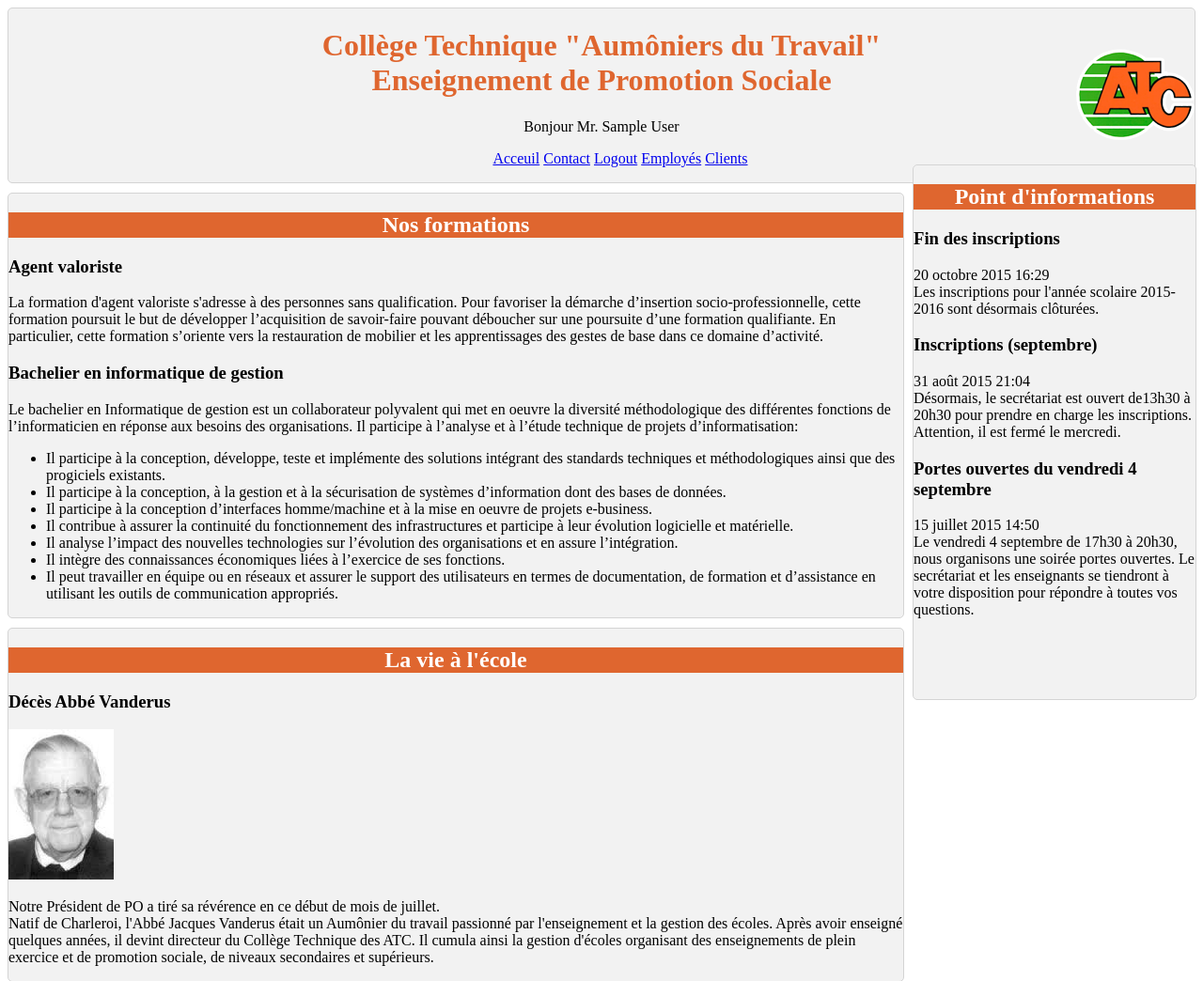
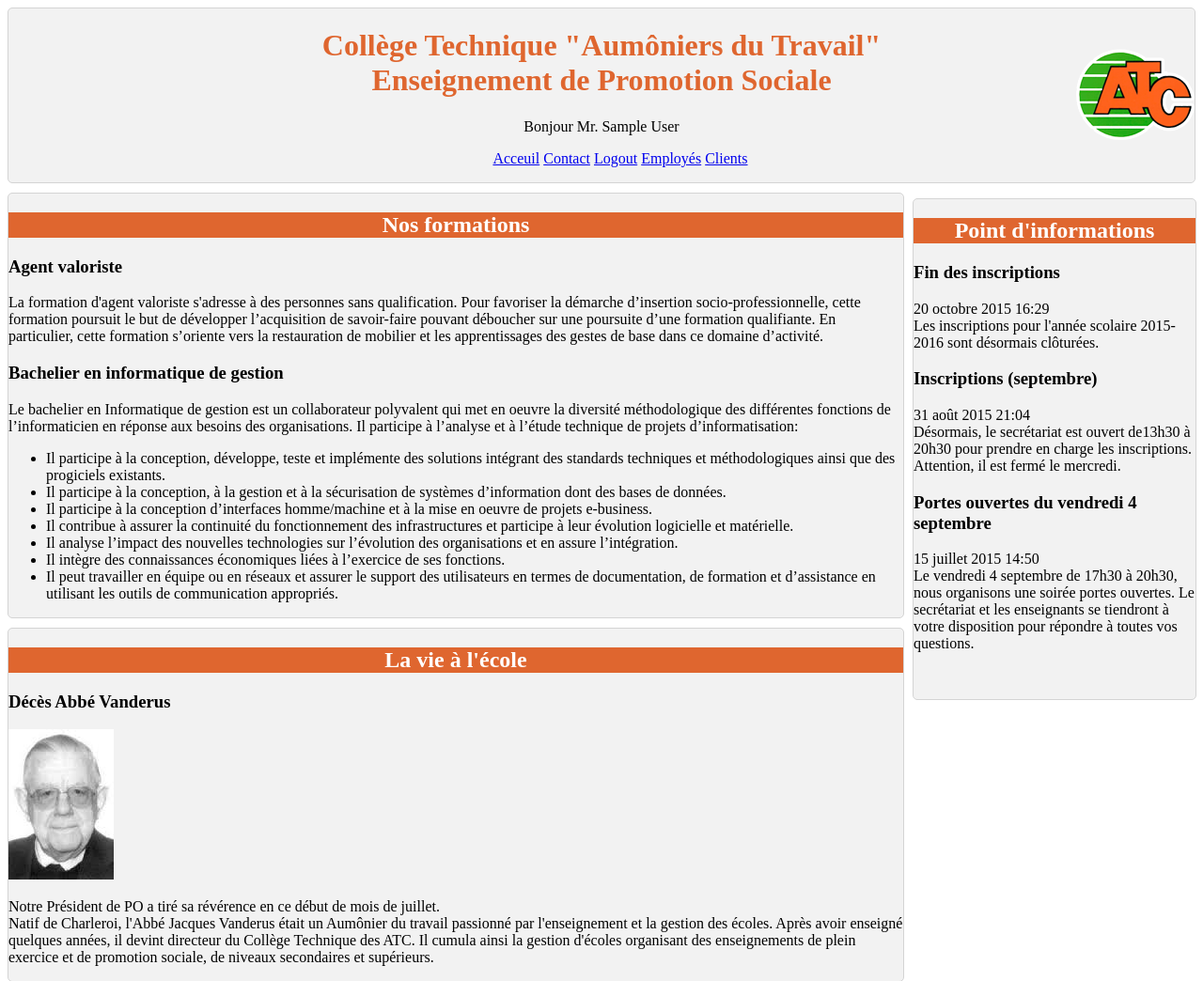
Before and after one commit to marydsm/achat-poster, a PHP site: page /control/page1.php in a window 1280 px wide. Shown: the top 1044 px of the page at 94% size. Run offline with PHP 8.4, Linux system fonts and the light colour scheme; the visitor is signed in with stand-in values (Sample User, id 1); some libraries are stand-ins or nearby versions.

Commit message:
Correction du CSS
Juste modifié l'Aside pour correspondre à mes goûts ;)

```diff
--- a/vue/CSS/page.css
+++ b/vue/CSS/page.css
@@ -32,7 +32,7 @@
 
  .aside{
  	right:7px;
- 	top:175px;
+ 	top:211px;
  	width: 300px;
  	bottom: 55px;
  	position: fixed;
```
